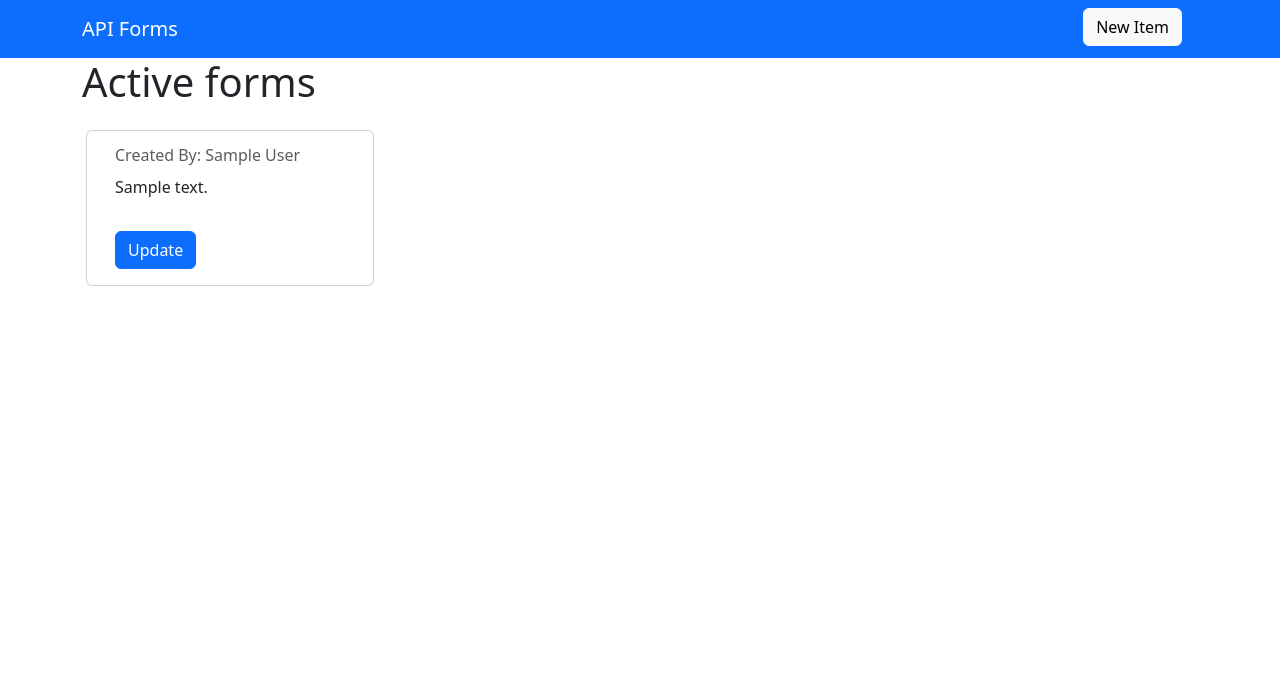
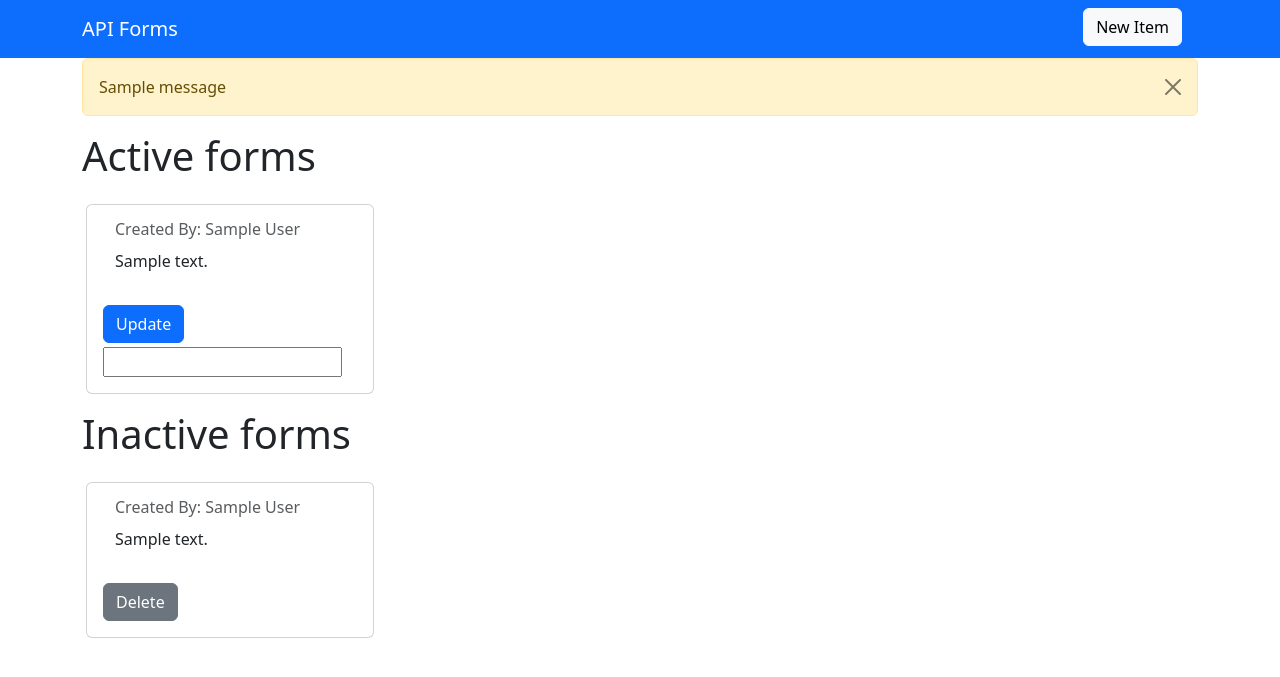
Before and after one commit to mbuitendam11/liveDeployForm, a Flask app: template templates/this_worked.html in a window 1280 px wide. Shown: the top 677 px of the page. Run offline with Flask 3, Linux system fonts and the light colour scheme; the template is opened without the code that fills it: most values are stand-ins (such as "Sample title", 1, 10 or a date in 2020); one stand-in notice (Sample message) is shown; some libraries are stand-ins or nearby versions.

Commit message:
working on archive-delete. Finding issues with implementation

```diff
--- a/main.py
+++ b/main.py
@@ -27,6 +27,7 @@ class FormInfo(db.Model):
     firstName: Mapped[str] = mapped_column(String(250), nullable=False)
     lastName: Mapped[str] = mapped_column(String(250), nullable=False)
     text: Mapped[str] = mapped_column(Text, nullable=False)
+    isArchived: Mapped[bool] = mapped_column(String, nullable=False)
 
 with app.app_context():
     db.create_all()
@@ -41,7 +42,8 @@ def index():
         new_record = FormInfo(
             firstName = form.firstName.data,
             lastName = form.lastName.data,
-            text = form.content.data
+            text = form.content.data,
+            isArchived = False
         )
 
         db.session.add(new_record)
@@ -54,9 +56,16 @@ def index():
 def this_worked():
     result = db.session.execute(
         db.select(FormInfo)
+        .where(FormInfo.isArchived == False)
     )
     all_results = result.scalars().all()
-    return render_template("this_worked.html", queries = all_results)
+
+    archived = db.session.execute(
+        db.select(FormInfo)
+        .where(FormInfo.isArchived == True)
+    )
+    archived_results = archived.scalars().all()
+    return render_template("this_worked.html", queries = all_results, archived_results=archived_results)
 
 # Update
 @app.route("/update/<int:id>", methods=["GET", "POST"])
@@ -78,11 +87,31 @@ def patch(id):
         return render_template("update-form.html", form=form, item_to_update=item_to_update, id=id)
 
 
+# ARCHIVE
+app.route("/archive/<int:id>", methods=["GET", "POST"])
+def archive(id):
+    item_to_archive = FormInfo.query.get_or_404(id)
 
-# ARCHIVE
+    if request.method == "POST":
+        item_to_archive.isArchived = True
+        try:
+            db.session.commit()
+            return redirect(url_for("this_worked"))
+        except:
+            flash("Something went wrong!")
+            return render_template("this_worked.html")
+    else:
+        return render_template("this_worked.html")
+
 
 # DELETE
-
+'''app.route("/delete/<archive_id>", methods=["POST"])
+def delete(archive_id):
+    item = FormInfo.query.get_or_404(archive_id)
+    db.session.delete(item)
+    db.session.commit()
+    flash("Item was deleted")
+    return redirect(url_for("this_worked"))'''
 
 ## Debugger ##
 
--- a/templates/this_worked.html
+++ b/templates/this_worked.html
@@ -9,6 +9,13 @@
 {% block content %}
 <!-- Active Forms -->
     <div class="container">
+        {% for message in get_flashed_messages() %}
+            <div class="alert alert-warning alert-dismissible fade show" role="alert">
+                {{ message }}
+                <button type="button" class="btn-close" data-bs-dismiss="alert" aria-label="Close"></button>
+            </div>
+        {% endfor %}
+
         <div class="row">
             <h1>Active forms</h1>
             {% for query in queries %}
@@ -17,15 +24,37 @@
                         <p class="card-subtitle mb-2 text-muted">Created By: {{ query.firstName }} {{ query.lastName }}</p>
                         <p class="card-text">{{ query.text }}</p>
                     </div>
-                    <div class="card-body">
-                        <a href="{{  url_for('patch', id=query.id)  }}"><button class="btn btn-primary">Update</button></a>
+                    <div class="row">
+                        <div class="card-body">
+                            <a href="{{  url_for('patch', id=query.id)  }}"><button class="btn btn-primary mb-1">Update</button></a>
+                            <form action="" method="POST">
+                                <input class="">
+                            </form>
+                        </div>
                     </div>
                 </div>
             {% endfor %}
         </div>
 
 <!-- Archived Forms -->
-
+    <div class="row">
+        <h1>Inactive forms</h1>
+        {% for archived in archived_results %}
+            <div class="card m-3" style="width: 18rem;">
+                <div class="card-body">
+                    <p class="card-subtitle mb-2 text-muted">Created By: {{ archived.firstName }} {{ archived.lastName }}</p>
+                    <p class="card-text">{{ archived.text }}</p>
+                </div>
+                <div class="row">
+                    <div class="card-body">
+                        <form action="{{  url_for('delete', archive_id=archived.id)  }}" method="POST">
+                            <input class="btn btn-secondary" type="submit" name="delete" value="Delete" onclick="return confirm('Are you sure?')">
+                        </form>
+                    </div>
+                </div>
+            </div>
+        {% endfor %}
+    </div>
 
 
     </div>
```
